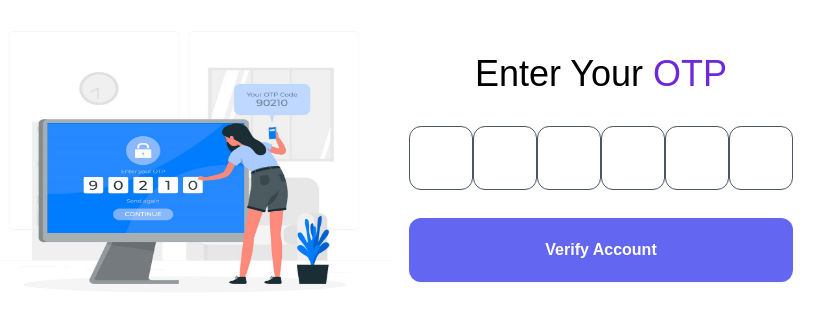
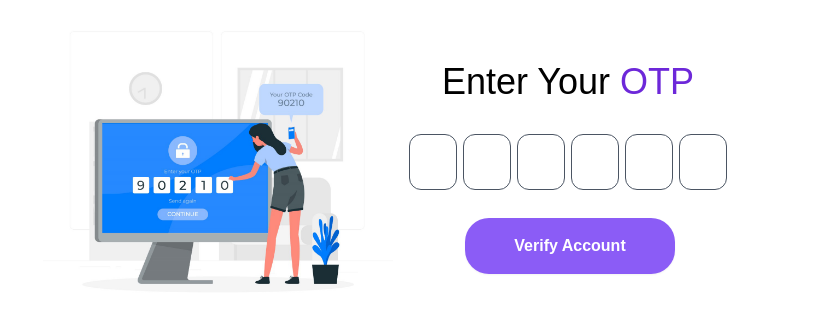
Before and after one commit to babitarit/h4b_newrepo, a Next.js app in the folder apps/web/: page /login/1 in a window 1280 px wide. Shown: the part 232-556 px from the top of the page, without its empty margins (247-1071 px from the left). Built offline with nearby package versions, Linux system fonts and the light colour scheme.

Commit message:
feat:verification page updated

```diff
--- a/apps/web/app/(auth)/login/[email]/page.tsx
+++ b/apps/web/app/(auth)/login/[email]/page.tsx
@@ -53,17 +53,17 @@ export default function page() {
                 Enter Your <span className="text-violet-700">OTP</span>
               </h2>
 
-              <div className="flex flex-col space-y-16">
+              <div className="flex flex-col space-y-12">
                 <div className="flex flex-row items-center justify-between mx-auto w-full max-w-[27rem]">
                   {otp.map((value, index) => (
-                    <div className="w-16 h-16" key={index}>
+                    <div className="w-12 h-14" key={index}>
                       <input
                         ref={(el) => {
                           if (el && refs.current[index] !== el) {
                             refs.current[index] = el;
                           }
                         }}
-                        className="w-full h-full flex flex-col items-center justify-center text-center px-5 outline-none rounded-xl border border-gray-600 text-lg bg-white focus:bg-gray-50 focus:ring-1 focus:border-none ring-rose-700"
+                        className="w-full h-full flex flex-col items-center justify-center text-center px-4 outline-none rounded-xl border border-gray-600 text-lg bg-white focus:bg-gray-50 focus:ring-1 focus:border-none ring-violet-700"
                         type="text"
                         value={value}
                         onChange={(e) => handleChange(index, e.target.value)}
@@ -76,7 +76,7 @@ export default function page() {
               <div className="mt-7">
                 <button
                   disabled={isLoading}
-                  className="flex flex-row items-center justify-center text-center w-full border rounded-xl hover:bg-indigo-400 outline-none py-5 bg-indigo-500 border-none text-white shadow-sm text-base font-semibold"
+                  className="ml-14 flex flex-row items-center justify-center text-center w-[210px] border rounded-3xl hover:bg-violet-400 outline-none py-4 bg-violet-500 border-none text-white shadow-sm text-base font-semibold"
                 >
                   {isLoading ? <ButtonLoder /> : <p>Verify Account</p>}
                 </button>
```
Also changed, not shown: 1 other file (tests, documents, lock files or other folders).
